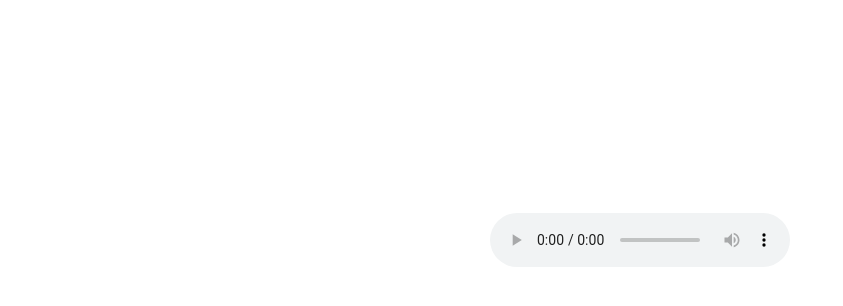
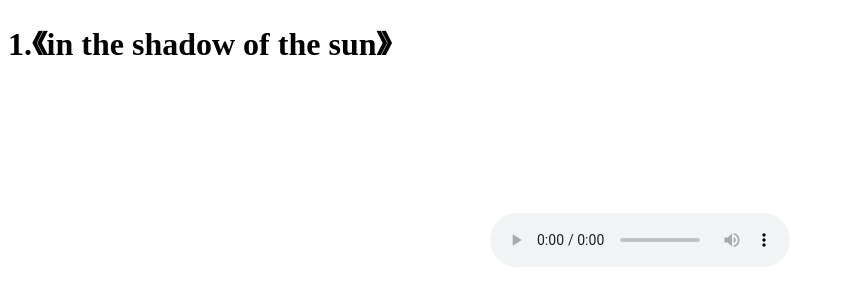
Before and after one commit to kjmjh/MJH, a plain HTML site: page musichtml.html in a window 1280 px wide. Shown: the whole page, without its empty margins (0-843 px from the left). Drawn offline with Linux system fonts and the light colour scheme.

Commit message:
更新 musichtml.html

```diff
--- a/musichtml.html
+++ b/musichtml.html
@@ -5,18 +5,23 @@
 <title>MJH</title>
 <style>
         audio{
-            /*左右居中*/
             position: absolute !important;
             left: 50%;
             top: 30%;
             transform: translate(-50%,-50%);
             text-shadow: 5px 5px 5px #FF0000;
         }
-        /* body 背景透明*/
         body{
             background: transparent !important;
         }
+        h1{
+          text-shadow: 3px 3px 3px #FF0000
+          position: absolute !important;
+            left: 50%;
+            top: 30%;
+        }
     </style>
+    <h1>1.《in the shadow of the sun》</h1>
 <audio controls>
   <source src="http://kjmjh.github.io/MJH/shadow of the sun.mp3" type="audio/mpeg">
   你的浏览器被针对了，捐了吧！
```
